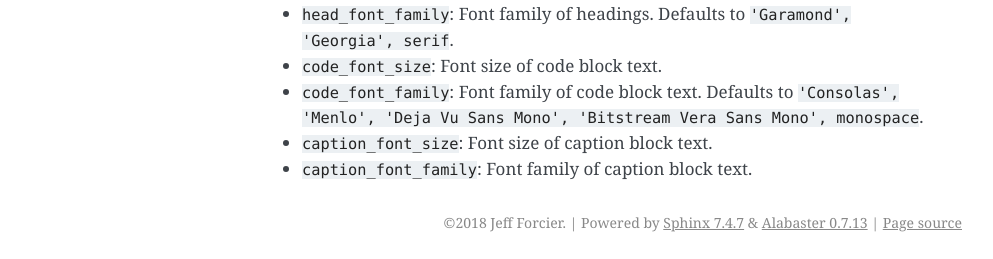
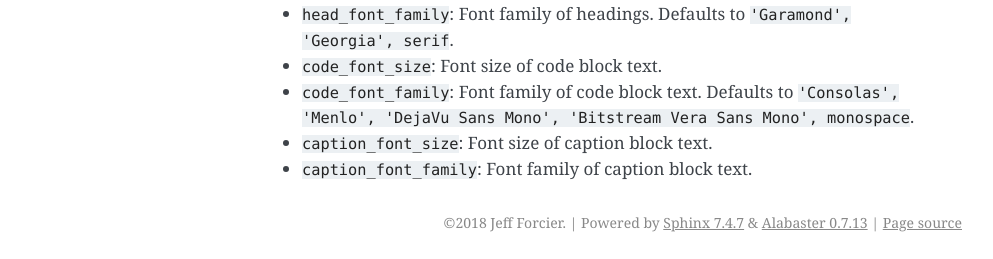
Before and after one commit to sphinx-doc/alabaster, a Sphinx documentation site: the page built from docs/customization.rst, in a window 1280 px wide and 900 px high, scrolled down 4474 px. Shown: the part 638-897 px from the top of the window, without its empty margins (148-1141 px from the left). Built offline with Sphinx 7.4.7, drawn with Linux system fonts in a browser that asks for light colours.

Commit message:
Fix DejaVu Sans Mono specified incorrectly

```diff
--- a/docs/customization.rst
+++ b/docs/customization.rst
@@ -218,7 +218,7 @@ Fonts
   'Georgia', serif``.
 * ``code_font_size``: Font size of code block text.
 * ``code_font_family``: Font family of code block text. Defaults to
-  ``'Consolas', 'Menlo', 'Deja Vu Sans Mono', 'Bitstream Vera Sans Mono',
+  ``'Consolas', 'Menlo', 'DejaVu Sans Mono', 'Bitstream Vera Sans Mono',
   monospace``.
 * ``caption_font_size``: Font size of caption block text.
 * ``caption_font_family``: Font family of caption block text.
```
Also changed, not shown: 1 other file.
